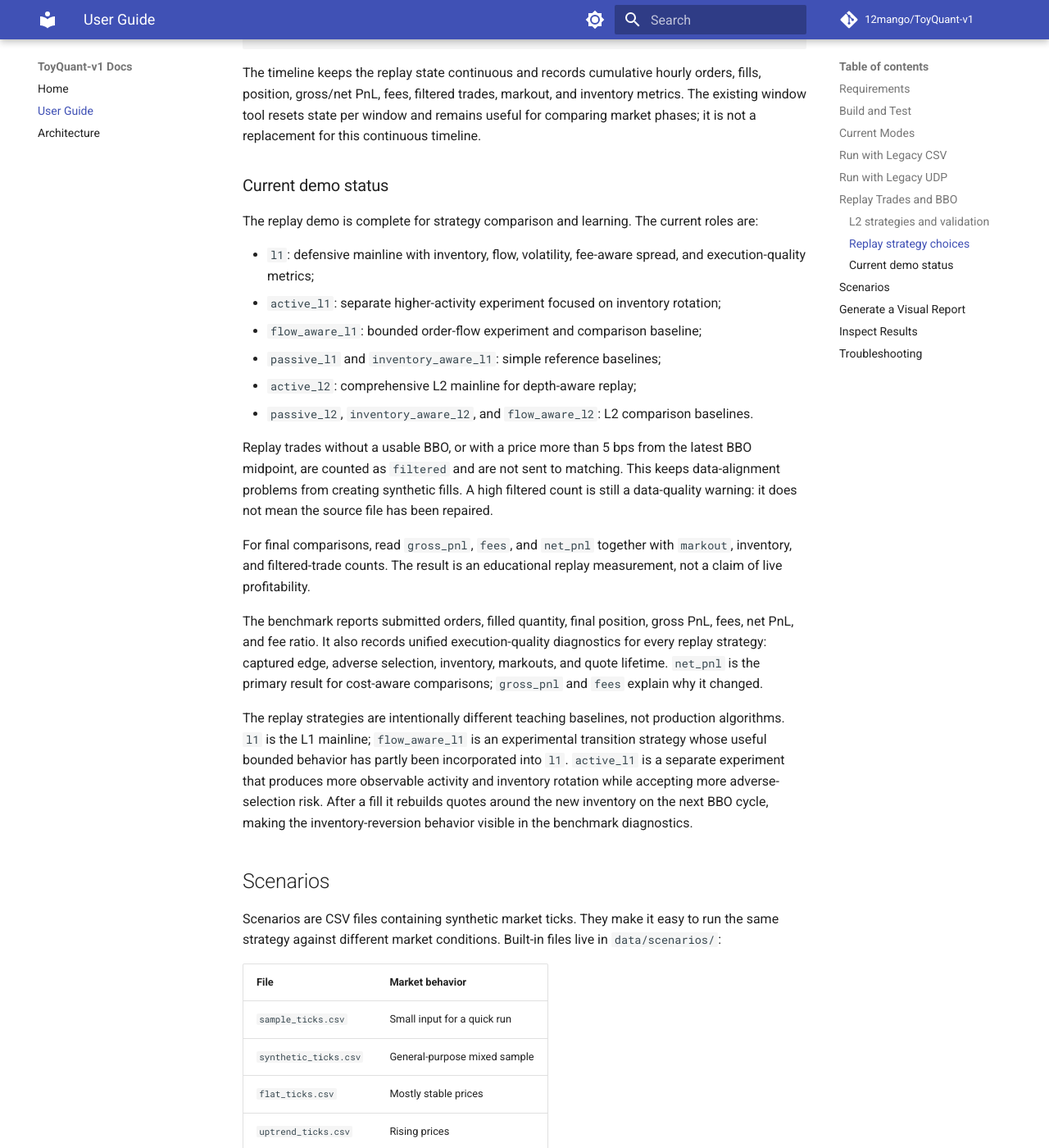
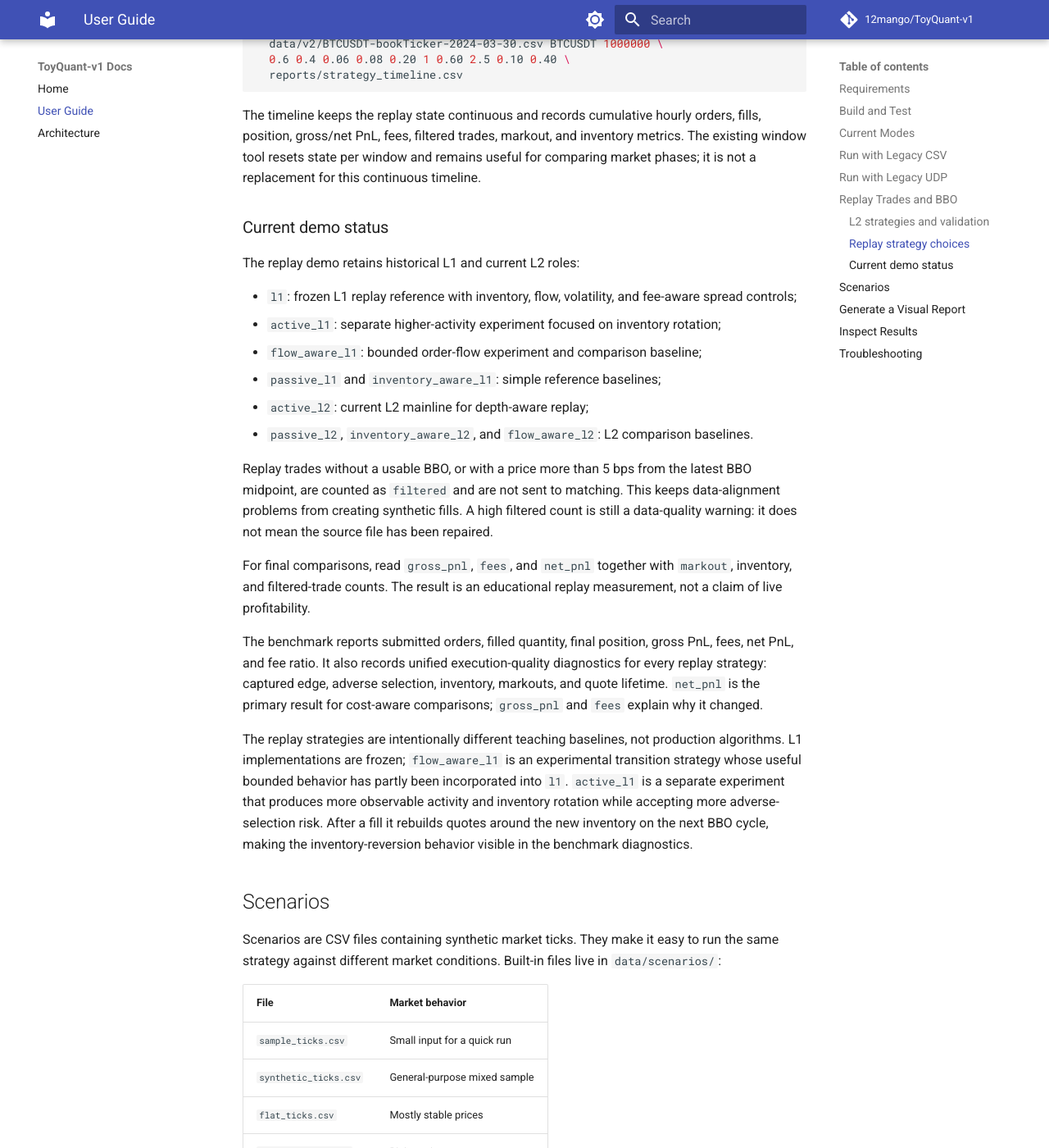
Before and after one commit to 12mango/ToyQuant-v1, an MkDocs documentation site: the page built from docs/USER_GUIDE.md, in a window 1280 px wide and 1400 px high, scrolled down 5611 px. Shown: the whole window at 82% size. Built offline with MkDocs 1.6.1 and Material for MkDocs 9.7.7, drawn with Linux system fonts in a browser that asks for light colours; comment, search, counter and statistics services are not loaded; some of the changed text lies outside the part shown.

Commit message:
feat: Turn L1 strategy into legacy

```diff
--- a/docs/USER_GUIDE.md
+++ b/docs/USER_GUIDE.md
@@ -206,7 +206,9 @@ cancellation delay; it is not a millisecond latency model. Queue model defaults
 
 ### Replay strategy choices
 
-The replay command accepts these strategy names:
+The replay command continues to accept these frozen L1 strategy names for compatibility and
+historical result reproduction. They are not an active development target; the current strategy
+mainline is `active_l2`.
 
 | Name | Use when you want to demonstrate |
 |---|---|
@@ -241,13 +243,13 @@ replacement for this continuous timeline.
 
 ### Current demo status
 
-The replay demo is complete for strategy comparison and learning. The current roles are:
+The replay demo retains historical L1 and current L2 roles:
 
-- `l1`: defensive mainline with inventory, flow, volatility, fee-aware spread, and execution-quality metrics;
+- `l1`: frozen L1 replay reference with inventory, flow, volatility, and fee-aware spread controls;
 - `active_l1`: separate higher-activity experiment focused on inventory rotation;
 - `flow_aware_l1`: bounded order-flow experiment and comparison baseline;
 - `passive_l1` and `inventory_aware_l1`: simple reference baselines;
-- `active_l2`: comprehensive L2 mainline for depth-aware replay;
+- `active_l2`: current L2 mainline for depth-aware replay;
 - `passive_l2`, `inventory_aware_l2`, and `flow_aware_l2`: L2 comparison baselines.
 
 Replay trades without a usable BBO, or with a price more than 5 bps from the latest BBO midpoint,
@@ -266,7 +268,7 @@ result for cost-aware comparisons;
 `gross_pnl` and `fees` explain why it changed.
 
 The replay strategies are intentionally different teaching baselines, not production algorithms.
-`l1` is the L1 mainline; `flow_aware_l1` is an experimental transition strategy
+L1 implementations are frozen; `flow_aware_l1` is an experimental transition strategy
 whose useful bounded behavior has partly been incorporated into `l1`. `active_l1` is a separate
 experiment that produces more observable activity and inventory rotation while accepting more
 adverse-selection risk. After a fill it rebuilds quotes around the new inventory on the next BBO
```
Also changed, not shown: README.md (+2 -1 lines), docs/ARCHITECTURE.md (+6 -2 lines), docs/PERFORMANCE_BASELINE.md (added, +51 -0 lines), 7 other files.
